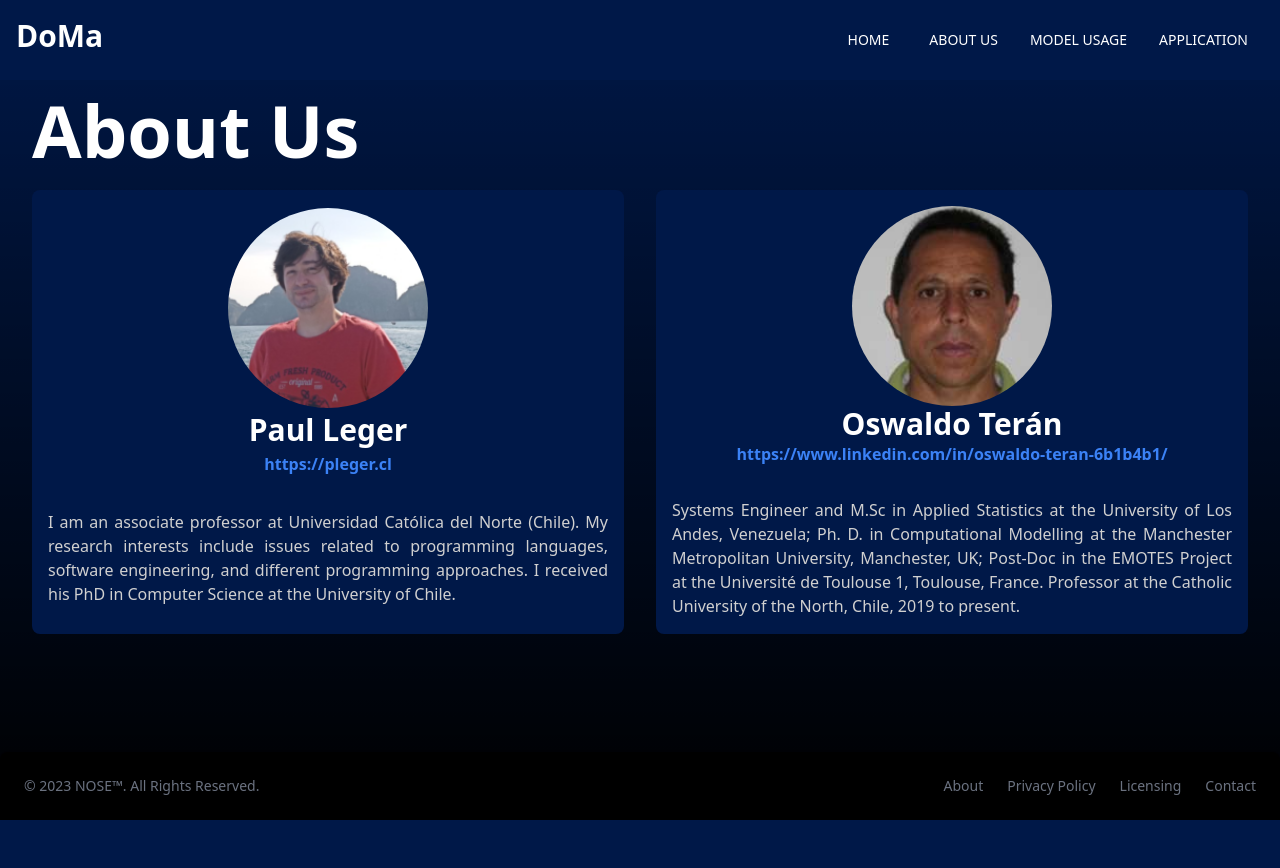
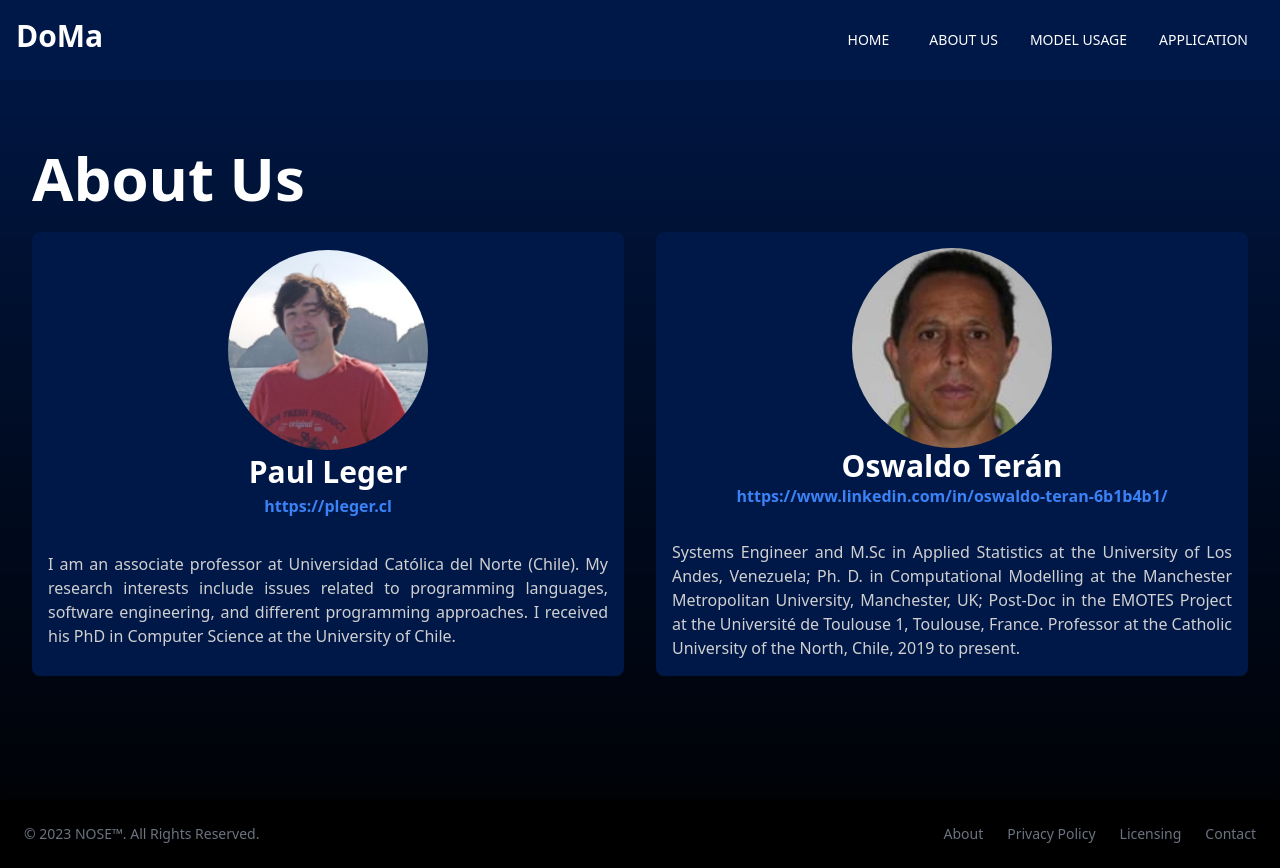
Before and after one commit to Shpm21/sbab-web, a Next.js app: page /about in a window 1280 px wide. Before the commit the page ends 820 px from the top, so only its background shows below. Built offline with nearby package versions, Linux system fonts and the light colour scheme.

Commit message:
update files to page

```diff
--- a/components/AboutUs.tsx
+++ b/components/AboutUs.tsx
@@ -1,6 +1,7 @@
 import Biography from './Biography'
 import { getAboutUsers } from '../utils/textData'
 import React from 'react'
+import Subtitle from './Subtitle'
 const AboutUs: React.FC = () => {
   return (
     <>
@@ -8,35 +9,18 @@ const AboutUs: React.FC = () => {
         id="about us"
         className="
         container mx-auto
-        flex min-h-screen flex-col justify-center rounded-lg px-4 py-8 dark:bg-gray-800
+        flex min-h-screen flex-col
+        justify-center
+        rounded-lg
+        px-4 py-8
+        dark:bg-gray-800
         sm:px-6
-        sm:py-0
-        md:-mt-32
+        sm:py-20
+        md:-mt-20
         lg:px-8
       "
       >
-        <div
-          className="
-            mt-6
-            grid
-            grid-cols-1
-            gap-6
-            text-gray-600
-            dark:text-gray-400
-            md:grid-cols-2
-            md:gap-8"
-        >
-          <h1
-            className="
-            text-4xl font-bold text-font-primary
-            dark:text-white
-            md:justify-center
-            md:text-6xl
-            lg:text-7xl"
-          >
-            About Us
-          </h1>
-        </div>
+        <Subtitle subTitle={'About Us'} />
         <div
           className="
             mt-6
--- a/components/Header.tsx
+++ b/components/Header.tsx
@@ -51,6 +51,7 @@ const Header: React.FC = () => {
         className=" duration-600 border-gray-200 px-2 py-2.5 transition-all
     dark:border-gray-800 dark:bg-gray-900
    dark:text-gray-100 sm:px-4
+   {/*fixed top-0 left-0 right-0 z-50*/}
     "
       >
         <div
--- a/components/InformationSection.tsx
+++ b/components/InformationSection.tsx
@@ -15,6 +15,7 @@ const InformationSection: React.FC = () => {
         sm:px-6
         sm:py-0
         lg:px-8
+        {/*md:-mt-20*/}
         "
     >
       <Subtitle subTitle={rootName} />
--- a/components/ModelSection.tsx
+++ /dev/null
@@ -1,65 +0,0 @@
-import React from 'react'
-
-const ModelSection: React.FC = () => {
-  return (
-    <>
-      <div
-        id="model"
-        className="
-          container mx-auto
-            rounded-lg px-4 py-8
-            dark:bg-gray-800
-            sm:px-6
-            lg:px-8
-        "
-      >
-        <h1
-          className="
-               text-4xl font-bold text-font-primary dark:text-white
-          "
-        >
-          Model Section
-        </h1>
-        <div
-          className="
-                    mt-6
-            grid
-            grid-cols-1
-            gap-6
-            text-gray-600
-            dark:text-gray-400
-            md:grid-cols-2
-            md:gap-8
-        "
-        >
-          <p
-            className="
-            text-font-primary
-            dark:text-gray-400
-            "
-          >
-            Lorem ipsum dolor sit amet, consectetur adipisicing elit. Ad aliquid
-            aut, commodi consequuntur cupiditate illo saepe voluptates? At
-            consequatur consequuntur, distinctio, excepturi fugit itaque
-            molestiae nemo quis quo reiciendis, vero! Lorem ipsum dolor sit
-            amet, consectetur adipisicing elit. Aliquam aperiam, aut deleniti
-            deserunt dignissimos, ducimus, facilis magnam nam nobis nostrum
-            obcaecati officiis quia repellendus. At et ipsa officiis porro sunt!
-            Lorem ipsum dolor sit amet, consectetur adipisicing elit. Adipisci
-            aliquam consectetur, consequatur consequuntur delectus deserunt
-            dicta fugiat harum hic itaque laboriosam libero nemo obcaecati, odio
-            perferendis praesentium quia tenetur Lorem ipsum dolor sit amet,
-            consectetur adipisicing elit. Accusamus dolorem illo, incidunt ipsum
-            libero maxime minima nam officiis quae, recusandae soluta, vero!
-            Cumque laborum molestiae possimus provident rem rerum vitae. Lorem
-            ipsum dolor sit amet, consectetur adipisicing elit. Deserunt est
-            facilis fugit nisi numquam officia saepe. A ad eligendi incidunt
-            ipsum magnam modi nisi, ratione rem sunt temporibus, ullam voluptas.
-          </p>
-        </div>
-      </div>
-    </>
-  )
-}
-
-export default ModelSection
--- a/components/ModelUse.tsx
+++ b/components/ModelUse.tsx
@@ -15,9 +15,10 @@ const ModelUse: React.FC = () => {
             rounded-lg
             px-4
             py-8 dark:bg-gray-800
-        sm:px-6
-        sm:py-0
+            sm:px-6
+            sm:py-20
         lg:px-8
+        md:-mt-20
       "
       >
         <Subtitle subTitle={'Model Usage'} />
--- a/components/Paragraph.tsx
+++ b/components/Paragraph.tsx
@@ -24,6 +24,7 @@ const Paragraph: React.FC<Props> = (props: Props) => {
     text-font-secondary
     dark:text-gray-400
     md:text-2xl
+    sm:text-xl
     ${justifyClass}
   `
 
--- a/components/Subtitle.tsx
+++ b/components/Subtitle.tsx
@@ -28,7 +28,7 @@ const Subtitle: React.FC<Props> = (props: Props) => {
             dark:text-white
             md:justify-center
             md:text-6xl
-
+            sm:text-5xl
          "
         >
           {subTitle}
```
